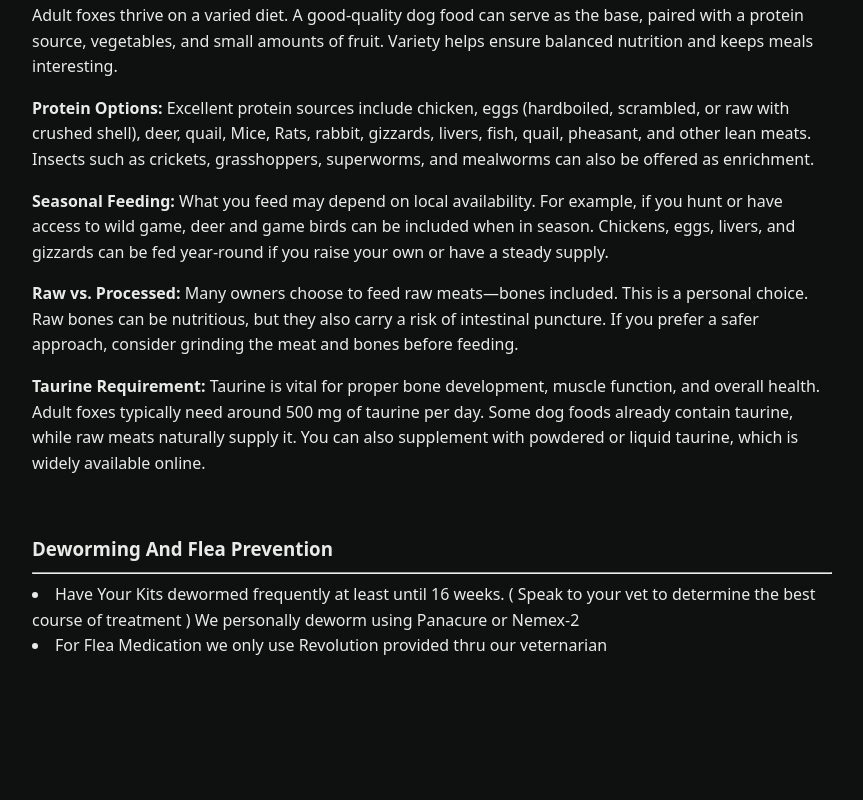
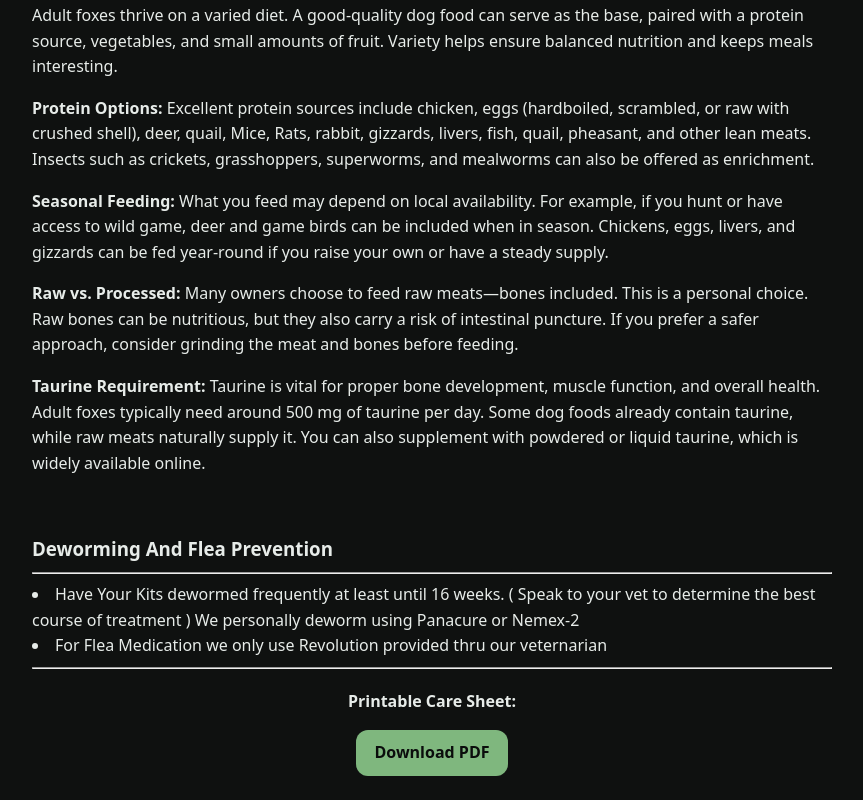
Before and after one commit to chapst1k/Valhal, a plain HTML site: page fox.html in a window 1280 px wide. Shown: the part 2027-2827 px from the top of the page, without its empty margins (208-1071 px from the left). Before the commit the page ends 2710 px from the top, so only its background shows below. Drawn offline with nearby package versions, Linux system fonts and the light colour scheme.

Commit message:
FoxCare Changes

```diff
--- a/fox.html
+++ b/fox.html
@@ -135,5 +135,17 @@
             <li> Have Your Kits dewormed frequently at least until 16 weeks. ( Speak to your vet to determine the best
                 course of treatment ) We personally deworm using Panacure or Nemex-2</li>
             <li>For Flea Medication we only use Revolution provided thru our veternarian</li>
+            <hr class="dashed-hr">
+
+            <div style="text-align:center; margin-top:20px;">
+                <p><strong>Printable Care Sheet:</strong></p>
+                <a href="/assets/foxcare.pdf"
+                   class="btn"
+                   target="_blank"
+                   style="padding:10px 18px; display:inline-block;">
+                    Download PDF
+                </a>
+            </div>
+
 
 </html>
```
Also changed, not shown: 2 other files.
